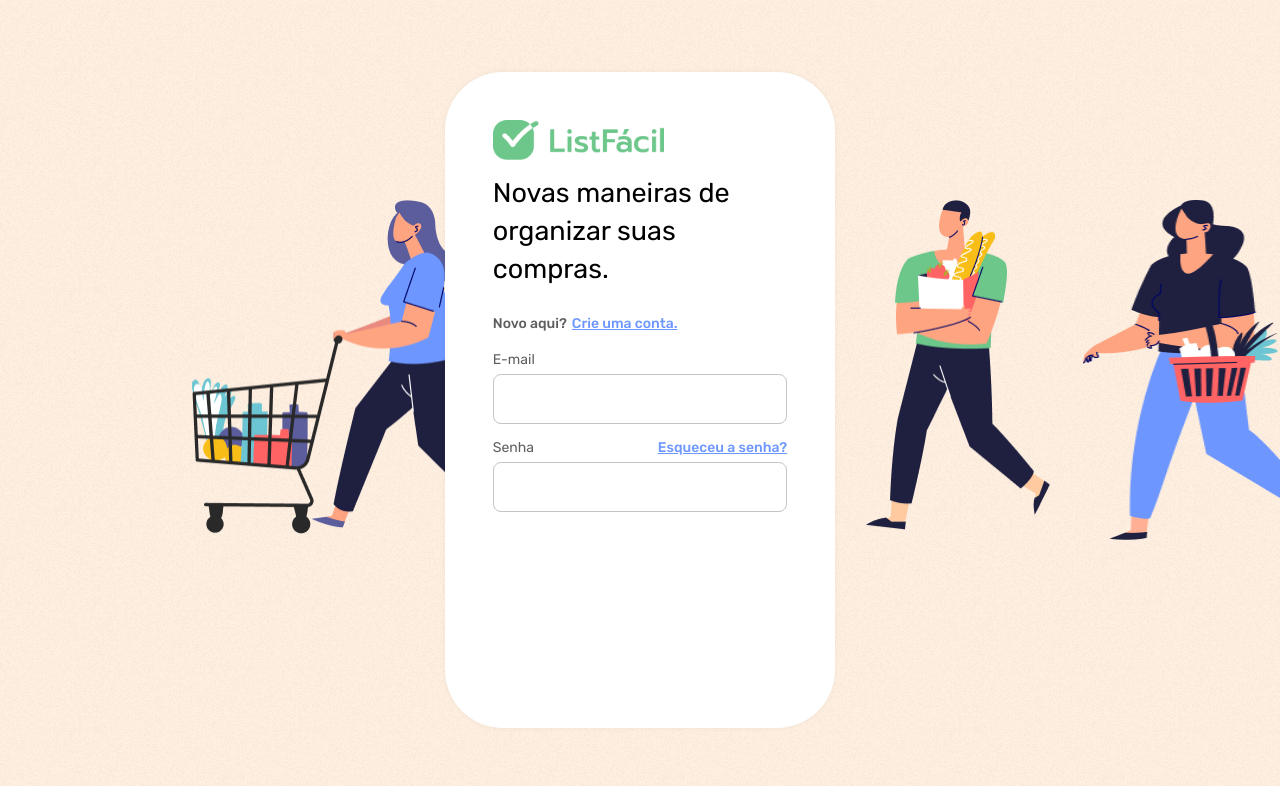
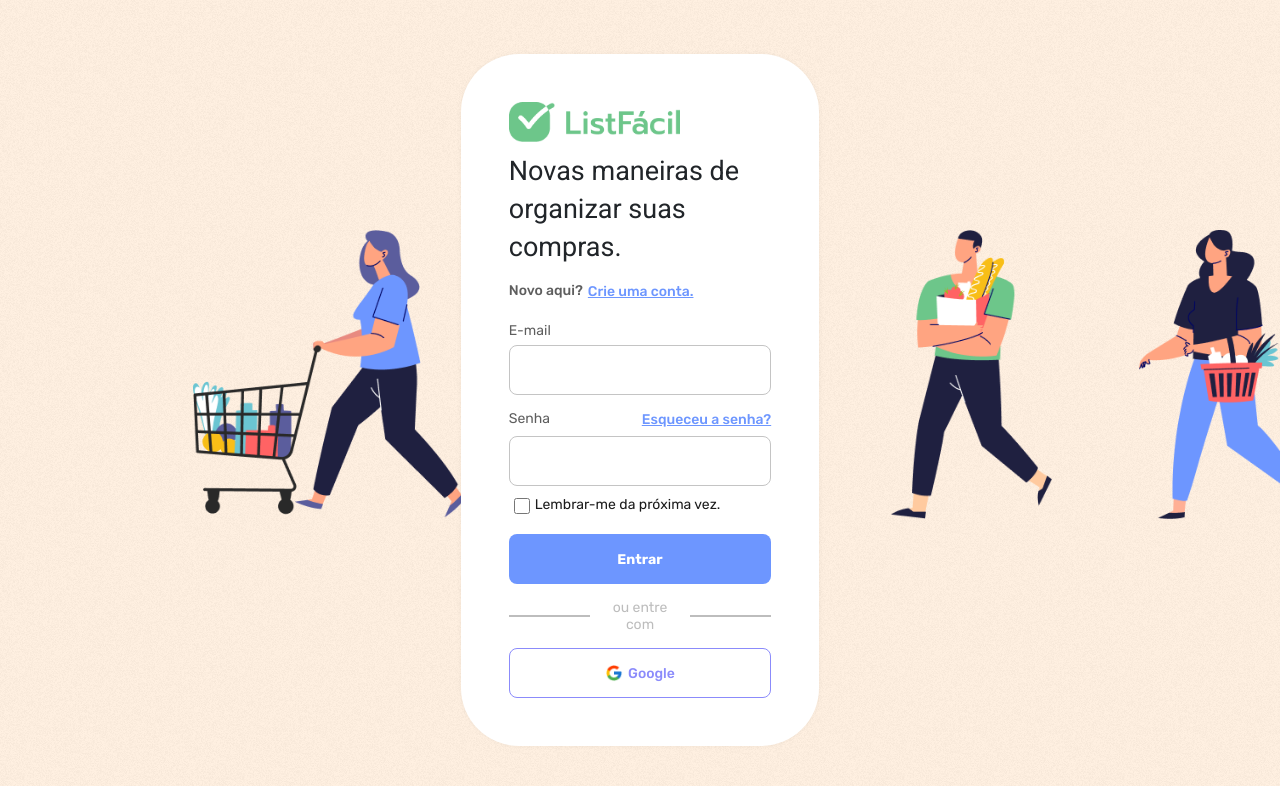
Before and after one commit to AyllaAzv/list-facil-web, an Angular app: page / in a window 1280 px wide. Shown: the top 786 px of the page. Built offline with nearby package versions, Linux system fonts and the light colour scheme.

Commit message:
finalizado frontend da tela de login, faltando alguns ajustes

```diff
--- a/angular.json
+++ b/angular.json
@@ -24,6 +24,7 @@
               "src/assets"
             ],
             "styles": [
+              "./node_modules/@angular/material/prebuilt-themes/deeppurple-amber.css",
               "src/styles.css"
             ],
             "scripts": []
@@ -88,6 +89,7 @@
               "src/assets"
             ],
             "styles": [
+              "./node_modules/@angular/material/prebuilt-themes/deeppurple-amber.css",
               "src/styles.css"
             ],
             "scripts": []
--- a/package.json
+++ b/package.json
@@ -12,10 +12,12 @@
   "private": true,
   "dependencies": {
     "@angular/animations": "~10.0.9",
+    "@angular/cdk": "^10.2.0",
     "@angular/common": "~10.0.9",
     "@angular/compiler": "~10.0.9",
     "@angular/core": "~10.0.9",
     "@angular/forms": "~10.0.9",
+    "@angular/material": "^10.2.0",
     "@angular/platform-browser": "~10.0.9",
     "@angular/platform-browser-dynamic": "~10.0.9",
     "@angular/router": "~10.0.9",
--- a/src/app/app.module.ts
+++ b/src/app/app.module.ts
@@ -3,6 +3,7 @@
 
 import { AppComponent } from './app.component';
 import { LoginComponent } from './views/login/login.component';
+import { BrowserAnimationsModule } from '@angular/platform-browser/animations';
 
 @NgModule({
   declarations: [
@@ -10,7 +11,8 @@
     LoginComponent
   ],
   imports: [
-    BrowserModule
+    BrowserModule,
+    BrowserAnimationsModule,
   ],
   providers: [],
   bootstrap: [AppComponent]
--- a/src/app/views/login/login.component.css
+++ b/src/app/views/login/login.component.css
@@ -23,56 +23,32 @@
     left: 0px;
     top: 0px;
     background: url('/../assets/images/login-textura.png');
+    display: flex;
+    flex-direction: row;
+    flex-wrap: wrap;
+    justify-content: center;
+    align-items: center;
 }
 
-.image01 {
-    position: absolute;
-    width: 319.63px;
-    height: 337.72px;
-    top: 25%;
-    left: 15%;
+.content-img img {
+    height: 85%;
 }
 
-.image02 {
+.box {
     position: absolute;
-    width: 183.75px;
-    height: 329.85px;
-    top: 25%;
-    right: 18%;
-}
-
-.image03 {
-    position: absolute;
-    width: 197.26px;
-    height: 339.74px;
-    top: 25%;
-    right: 0;
-}
-
-.container {
-    width: 100vw;
-    height: 100vh;
-    display: flex;
-    flex-direction: row;
-    justify-content: center;
-    align-items: center
-}
-
-.container .box {
-    position: absolute;
-    width: 23%;
-    height: 70%;
+    height: auto;
+    width: 28%;
     background: #FFFFFF;
     box-shadow: 0px 0px 5px rgba(0, 0, 0, 0.05);
     border-radius: 58px;
     padding: 48px;
 }
 
-.container .box .logo {
+.box .logo {
     height: 40px;
 }
 
-.container .box .titulo {
+.box .titulo {
     font-style: normal;
     font-weight: normal;
     margin-top: 10px;
@@ -80,7 +56,7 @@
     line-height: 38px;
 }
 
-.container .box .container-link {
+.box .container-link {
     display: flex;
     flex-direction: row;
     flex-wrap: nowrap;
@@ -89,7 +65,7 @@
     align-content: stretch;
 }
 
-.container .box .container-link .text {
+.box .container-link .text {
     font-style: normal;
     font-weight: 500;
     font-size: 14px;
@@ -113,7 +89,7 @@
     color: #5E5E5E;
 }
 
-.container .box .container-senha {
+.box .container-senha {
     display: flex;
     flex-direction: row;
     flex-wrap: nowrap;
@@ -131,3 +107,97 @@
     border-radius: 8px;
     margin-top: 6px;
 }
+
+.container-checkbox {
+    margin-top: 6px;
+    margin-left: 5px;
+    display: flex;
+    flex-direction: row;
+    flex-wrap: nowrap;
+    justify-content: flex-start;
+    align-items: stretch;
+    align-content: stretch;
+}
+
+.container-checkbox input {
+    height: 16px;
+    width: 16px;
+    border: 1px solid rgba(196, 196, 196, 0.8);
+    box-sizing: border-box;
+    border-radius: 4px;
+}
+
+.container-checkbox label {
+    font-style: normal;
+    font-weight: normal;
+    font-size: 14px;
+    line-height: 26px;
+    margin-left: 5px;
+    color: #1C1C1C;
+}
+
+.entrar {
+    width: 100%;
+    height: 50px;
+    background: #6D96FF;
+    border-radius: 8px;
+    border: 0;
+    text-decoration: none;
+    margin-top: 8px;
+    /* font */
+    font-style: normal;
+    font-weight: bold;
+    font-size: 14px;
+    line-height: 17px;
+    color: #FFFFFF;
+}
+
+.separador {
+    margin-top: 15px;
+    margin-bottom: 15px;
+}
+
+.linha {
+    width: 100%;
+    height: 0px;
+    /* Gray 4 */
+    border: 0.8px solid #BDBDBD;
+}
+
+.text {
+    font-style: normal;
+    font-weight: normal;
+    font-size: 14px;
+    line-height: 17px;
+    /* Gray 4 */
+    color: #BDBDBD;
+}
+
+.google {
+    width: 100%;
+    height: 50px;
+    background: #fff;
+    border: 1px solid #8B8BFB;
+    box-sizing: border-box;
+    border-radius: 8px;
+    text-decoration: none;
+    /* font */
+    font-style: normal;
+    font-weight: 500;
+    font-size: 14px;
+    line-height: 17px;
+    color: #8B8BFB;
+
+    display: flex;
+    flex-direction: row;
+    flex-wrap: nowrap;
+    justify-content: center;
+    align-items: center;
+    align-content: center;
+}
+
+.google img {
+    width: 18px;
+    height: 18px;
+    margin-right: 5px;
+}
--- a/src/app/views/login/login.component.html
+++ b/src/app/views/login/login.component.html
@@ -1,10 +1,26 @@
 <div class="bg">
     <div class="grain">
-        <img src="assets/images/login-img1.png" alt="Moça do carrinho" class="image01">
-        <img src="assets/images/login-img2.png" alt="Moço da sacola" class="image02">
-        <img src="assets/images/login-img3.png" alt="Moça da cesta" class="image03">
+        <div class="row content-img" style="width: 100%;">
+            <div class="col">
+                <div class="row">
+                    <div class="col-9 d-flex justify-content-end">
+                        <img src="assets/images/login-img1.png" alt="Moça do carrinho" class="img-fluid">
+                    </div>
+                    <div class="col-3"></div>
+                </div>
+            </div>
+            <div class="col">
+                <div class="row">
+                    <div class="col-8 d-flex justify-content-end">
+                        <img src="assets/images/login-img2.png" alt="Moço da sacola" class="img-fluid">
+                    </div>
+                    <div class="col d-flex justify-content-end" style="padding-right: 0px;">
+                        <img src="assets/images/login-img3.png" alt="Moça da cesta" class="img-fluid">
+                    </div>
+                </div>
+            </div>
+        </div>
 
-        <div class="container">
         <div class="box">
             <img src="assets/images/logo.png" alt="ListFácil" class="logo">
             <h3 class="titulo">Novas maneiras de organizar suas compras.</h3>
@@ -17,14 +33,39 @@
             <br>
 
             <p class="text-input">E-mail</p>
-                <input type="email" class="input-text">
+            <input required>
 
             <div class="container-senha">
                 <p class="text-input">Senha</p>
                 <a href="" class="link">Esqueceu a senha?</a>
             </div>
             <input type="password">
+
+            <div class="container-checkbox">
+                <input type="checkbox" id="lembrar">
+                <label for="lembrar">Lembrar-me da próxima vez.</label>
+            </div>
+
+            <button class="entrar">Entrar</button>
+
+            <div class="row separador">
+                <div class="col-sm align-self-center" style="padding-right: 5px;">
+                    <div class="linha"></div>
+                </div>
+                <div class="col-sm text align-self-center"
+                    style="padding-right: 5px; padding-left: 5px; text-align: center;">
+                    ou entre com
+                </div>
+                <div class="col-sm align-self-center" style="padding-left: 5px;">
+                    <div class="linha"></div>
                 </div>
             </div>
+
+            <button class="google">
+                <img src="assets/images/google-icon.png" alt="icon-google">
+                Google
+            </button>
+        </div>
+
     </div>
 </div>
--- a/src/index.html
+++ b/src/index.html
@@ -1,13 +1,34 @@
 <!doctype html>
 <html lang="en">
+
 <head>
   <meta charset="utf-8">
   <title>ListFácil</title>
   <base href="/">
   <meta name="viewport" content="width=device-width, initial-scale=1">
   <link rel="icon" type="image/x-icon" href="assets/favicon.png">
+  <link href="https://fonts.googleapis.com/css?family=Roboto:300,400,500&display=swap" rel="stylesheet">
+  <link href="https://fonts.googleapis.com/icon?family=Material+Icons" rel="stylesheet">
+
+  <!-- Bootstrap CSS -->
+  <link rel="stylesheet" href="https://stackpath.bootstrapcdn.com/bootstrap/4.5.2/css/bootstrap.min.css"
+    integrity="sha384-JcKb8q3iqJ61gNV9KGb8thSsNjpSL0n8PARn9HuZOnIxN0hoP+VmmDGMN5t9UJ0Z" crossorigin="anonymous">
 </head>
-<body>
+
+<body class="mat-typography">
   <app-root></app-root>
+
+  <!-- Optional JavaScript -->
+  <!-- jQuery first, then Popper.js, then Bootstrap JS -->
+  <script src="https://code.jquery.com/jquery-3.5.1.slim.min.js"
+    integrity="sha384-DfXdz2htPH0lsSSs5nCTpuj/zy4C+OGpamoFVy38MVBnE+IbbVYUew+OrCXaRkfj"
+    crossorigin="anonymous"></script>
+  <script src="https://cdn.jsdelivr.net/npm/popper.js@1.16.1/dist/umd/popper.min.js"
+    integrity="sha384-9/reFTGAW83EW2RDu2S0VKaIzap3H66lZH81PoYlFhbGU+6BZp6G7niu735Sk7lN"
+    crossorigin="anonymous"></script>
+  <script src="https://stackpath.bootstrapcdn.com/bootstrap/4.5.2/js/bootstrap.min.js"
+    integrity="sha384-B4gt1jrGC7Jh4AgTPSdUtOBvfO8shuf57BaghqFfPlYxofvL8/KUEfYiJOMMV+rV"
+    crossorigin="anonymous"></script>
 </body>
+
 </html>
--- a/src/styles.css
+++ b/src/styles.css
@@ -1,2 +1,4 @@
 /* You can add global styles to this file, and also import other style files */
 @import url('https://fonts.googleapis.com/css2?family=Rubik:ital,wght@0,300;0,400;0,500;0,600;0,700;0,800;0,900;1,300;1,400;1,500;1,600;1,700;1,800;1,900&display=swap');
+html, body { height: 100%; }
+body { margin: 0; font-family: Roboto, "Helvetica Neue", sans-serif; }
```
Also changed, not shown: src/assets/images/google-icon.png (added), 1 other file (tests, documents, lock files or other folders). Lines whose indentation alone changed are shown as unchanged.
